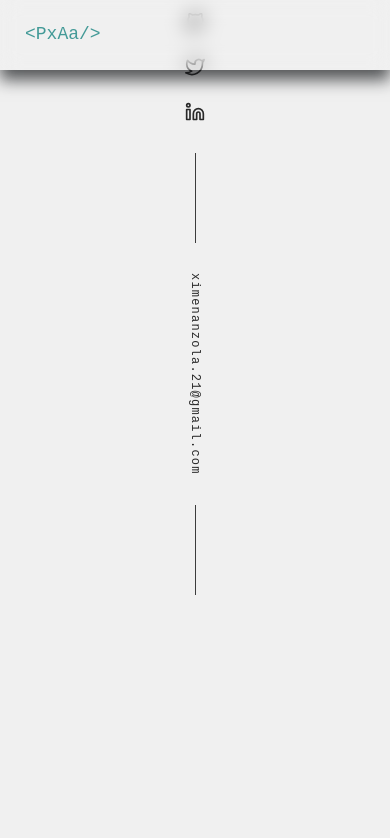
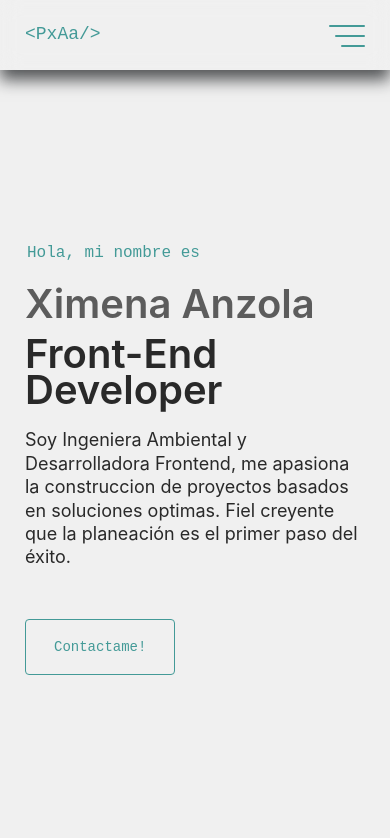
Before and after one commit to Ximena-21/Portafolio, a Next.js app: page / in a window 390 px wide. Shown: the top 838 px of the page. Built offline with nearby package versions, Linux system fonts and the light colour scheme.

Commit message:
adding header, menu and fix side

```diff
--- a/components/Header.tsx
+++ b/components/Header.tsx
@@ -3,8 +3,7 @@ import React from 'react';
 import { navLinks } from '@config';
 // import Image from 'next/image';
 import { IconLogo } from '@components/icons/index'
-
-// import Menu from './Menu';
+import { Menu } from '@components/index'
 // import '../styles/components/header.scss';
 
 const Header = () => {
@@ -35,7 +34,7 @@ const Header = () => {
         <div>{ResumeLink}</div>
       </nav>
 
-      {/* <Menu /> */}
+      <Menu />
 
     </div>
 
--- a/styles/Layout.scss
+++ b/styles/Layout.scss
@@ -15,9 +15,4 @@
       margin-top: 0;
     }
   }
-
 }
-
-// body{
-//   background-color: wheat;
-// }
--- a/styles/globals.scss
+++ b/styles/globals.scss
@@ -8,3 +8,6 @@
 @import "./email.scss";
 @import "./footer.scss";
 @import "./sections/hero.scss";
+
+@import "./side.scss";
+@import "./menu.scss"
--- /dev/null
+++ b/styles/menu.scss
@@ -0,0 +1,172 @@
+@import "./vars.scss";
+@import "./mixins";
+
+.styledMenu {
+  display: none;
+
+  .hamburguerButton {
+    display: none;
+    cursor: pointer;
+
+    .ham-box {
+      display: inline-block;
+      position: relative;
+      width: $hamburger-width;
+      height: 24px;
+    }
+
+    .ham-box-inner {
+      position: absolute;
+      top: 50%;
+      right: 0;
+      width: $hamburger-width;
+      height: 2px;
+      border-radius: $border-radius;
+      background-color: var(--color-second);
+      transition-duration: 0.22s;
+      transition-property: transform;
+      // transition-delay: 0sg;
+      transition-timing-function: cubic-bezier(0.55, 0.055, 0.675, 0.19);
+
+      &.open {
+        transition-delay: 0.12s;
+        transform: rotate(225deg);
+        transition-timing-function: cubic-bezier(0.215, 0.61, 0.355, 1);
+
+        &:before {
+          width: 100%;
+          top: 0;
+          opacity: 0;
+          transition: $ham-before-active;
+        }
+
+        &:after {
+          width: 100%;
+          bottom: 0px;
+          transform: rotate(-90deg);
+          transition: $ham-after-active;
+        }
+      }
+
+      &:before,
+      &:after {
+        content: "";
+        display: block;
+        position: absolute;
+        left: auto;
+        right: 0;
+        width: $hamburger-width;
+        height: 2px;
+        border-radius: 4px;
+        background-color: var(--color-second);
+        transition-timing-function: ease;
+        transition-duration: 0.15s;
+        transition-property: transform;
+      }
+
+      &:before {
+        width: 120%;
+        top: -10px;
+        opacity: 1;
+        transition: $ham-before;
+      }
+
+      &:after {
+        width: 80%;
+        bottom: -10px;
+        transform: rotate(0);
+        transition: $ham-after;
+      }
+    }
+
+    @media (max-width: 768px) {
+      @include flexCenter;
+      position: relative;
+      margin-right: -15px;
+      padding: 15px;
+      background-color: transparent;
+      transition-timing-function: linear;
+      transition-duration: 0.15s;
+      transition-property: opacity, filter;
+      z-index: 10;
+    }
+  }
+
+  .sidebar {
+    display: none;
+
+    &.open {
+      transform: translateX(0vw);
+      visibility: visible;
+      display: flex;
+    }
+
+    nav {
+      @include flexBetween;
+      width: 100%;
+      flex-direction: column;
+      color: var(--color-letter-lightest);
+      text-align: center;
+    }
+
+    ol {
+      padding: 0;
+      margin: 0;
+      list-style: none;
+      width: 100%;
+
+      li {
+        position: relative;
+        margin: 0 auto 20px;
+        counter-increment: item 1;
+        font-size: clamp($fz-sm, 4vw, $fz-lg);
+        @media (max-width: 600px) {
+          margin: 0 auto 10px;
+        }
+
+        &:before {
+          content: "0" counter(item) ".";
+          display: block;
+          margin-bottom: 5px;
+          color: var(--color-second);
+          font-size: $fz-sm;
+        }
+      }
+
+      a {
+        @include link;
+        width: 100%;
+        padding: 3px 20px 20px;
+      }
+    }
+
+    .button {
+      padding: 18px 50px;
+      margin: 10% auto 0;
+      width: max-content;
+    }
+  }
+}
+
+@media (max-width: 768px) {
+  .styledMenu {
+    display: block;
+    .sidebar {
+      justify-content: center;
+      align-items: center;
+      position: fixed;
+      top: 0;
+      bottom: 0;
+      right: 0;
+      padding: 50px 10px;
+      width: min(75vw, 400px);
+      height: 100vh;
+      outline: 0;
+      background-color: var(--color-main-light);
+      box-shadow: -10px 0px 30px -15px var(--color-main-shadow);
+      transition: $transition;
+      transform: translateX(100vw);
+      visibility: hidden;
+    }
+  }
+}
--- /dev/null
+++ b/styles/side.scss
@@ -0,0 +1,34 @@
+@import "./vars.scss";
+
+.side {
+  width: 40px;
+  position: fixed;
+  bottom: 0;
+  z-index: 10;
+  color: var(--color-letter-light);
+  left: auto;
+  right: 40px;
+
+  &.left {
+    left: 40px;
+    right: auto;
+  }
+}
+
+@media (max-width: 768px) {
+  .side {
+    display: none;
+  }
+}
+
+@media (max-width: 1080px) {
+  .side {
+    left: auto;
+    right: 20px;
+
+    &.left {
+      left: 20px;
+      right: auto;
+    }
+  }
+}
```
Also changed, not shown: styles/themes.scss (+16 -16 lines). Lines whose indentation alone changed are shown as unchanged.
